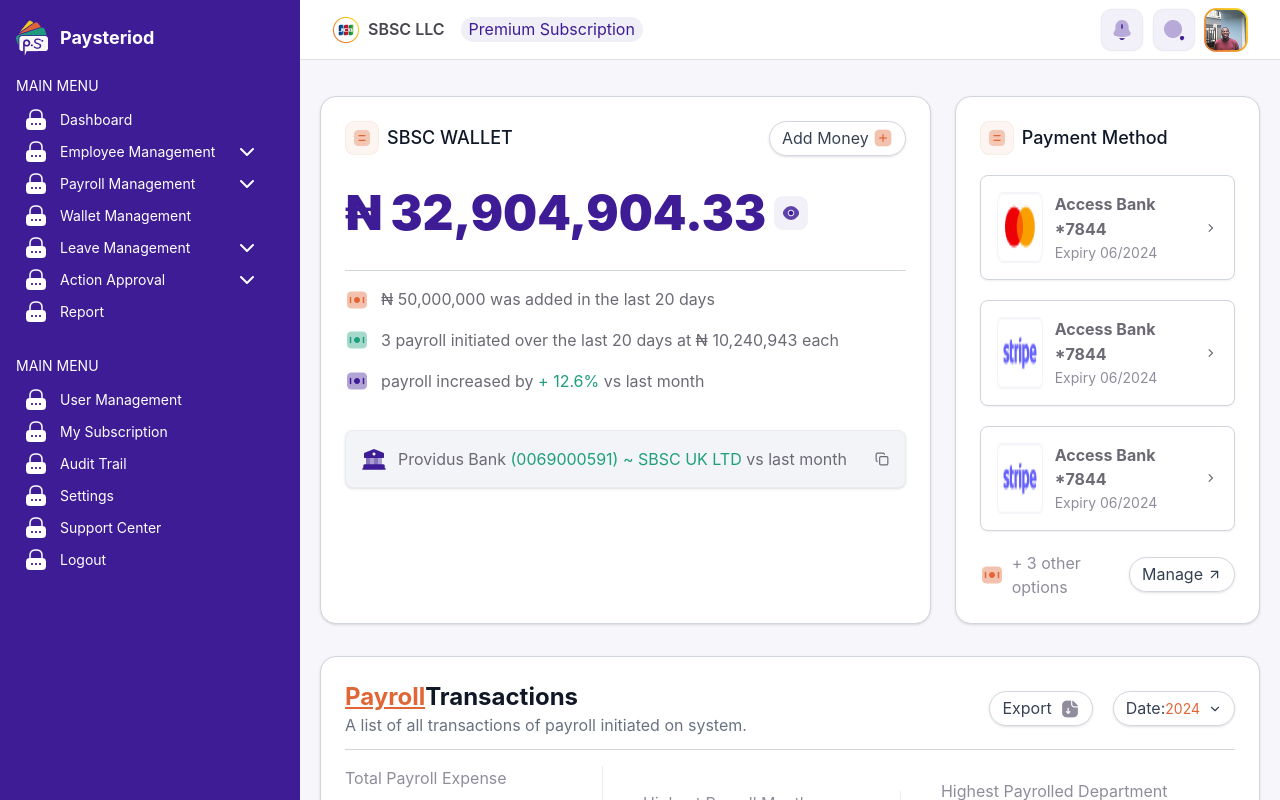
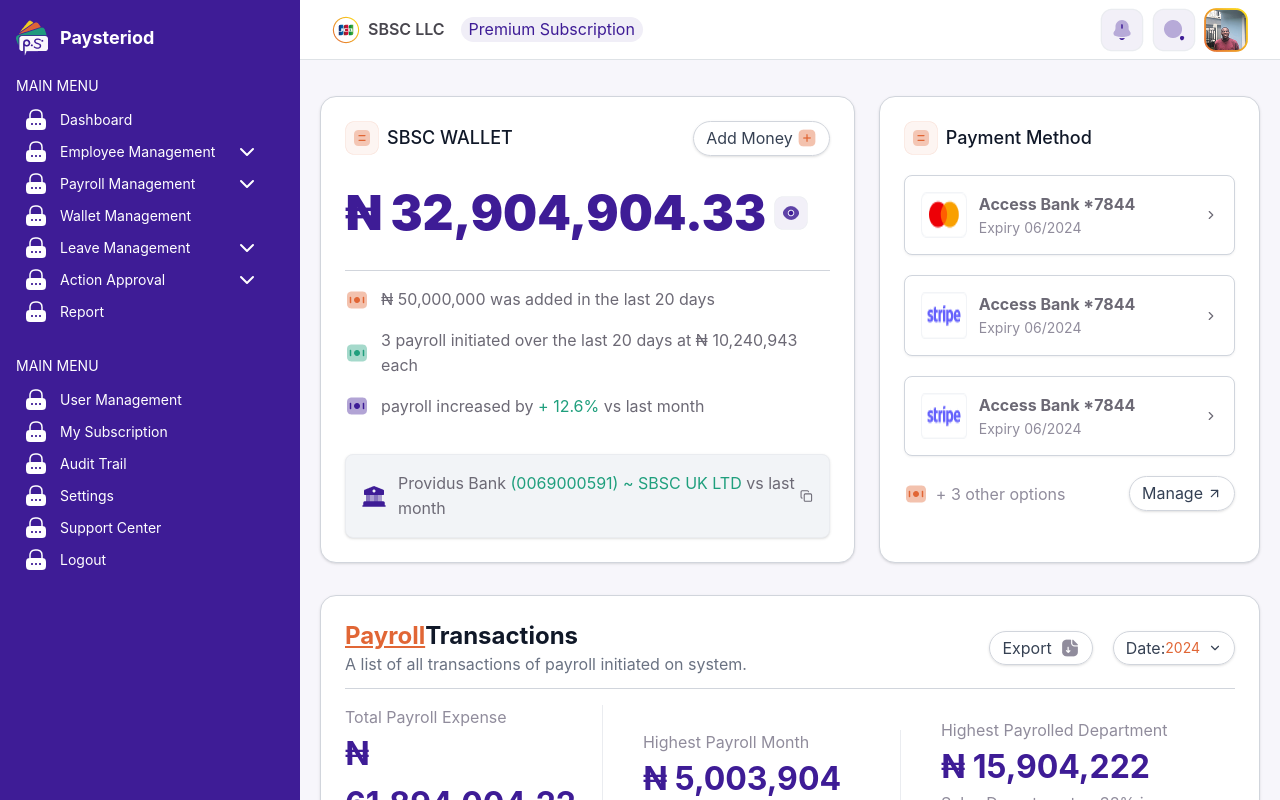
Before and after one commit to Busayo-oni/paySteriod, a React (Vite) app: page /wallet in a window 1280 px wide. Shown: the top 800 px of the page. Built offline with nearby package versions, Linux system fonts and the light colour scheme; a web font is replaced by a local one.

Commit message:
feat: enhance WalletMain and Payment components with scroll behavior and layout adjustments

```diff
--- a/src/components/WalletMain.tsx
+++ b/src/components/WalletMain.tsx
@@ -1,7 +1,12 @@
+import { useEffect } from 'react';
 import Payment from '../components/WalletSections/Payment'
 import Transactions from './WalletSections/Transactions'
 
 const WalletMain = () => {
+  useEffect(() => {
+    window.scrollTo(0, 0);
+  }, []);
+
   return (
     <section className='p-5 bg-[#F7F6FB]'>
     <Payment />
--- a/src/components/WalletSections/Payment.tsx
+++ b/src/components/WalletSections/Payment.tsx
@@ -19,9 +19,9 @@ const Payment = () => {
   return (
     <section>
 
-      <div className="grid grid-cols-1 md:grid-cols-[2fr_1fr] gap-6 mt-4">
+      <div className="flex lg:flex-row flex-col w-full gap-6 mt-4">
         {/* Left Card: Overview */}
-        <div className="bg-white p-6 rounded-2xl shadow-sm border border-gray-300">
+        <div className="bg-white p-6 rounded-2xl shadow-sm border w-full border-gray-300">
           <div className='flex items-center justify-between'>
               <div className="flex items-center gap-2">
                 <img src={todoList} alt="icon" />
@@ -69,7 +69,7 @@ const Payment = () => {
         </div>
 
         {/* Right Card: Department Distribution */}
-        <div className="bg-white p-6 rounded-2xl shadow-sm border border-gray-300">
+        <div className="bg-white p-6 rounded-2xl shadow-sm border w-[70%] border-gray-300">
         <div className="flex items-center gap-2">
                 <img src={todoList} alt="icon" />
                 <h3 className="font-medium text-gray-900 text-lg">Payment Method</h3>
```
